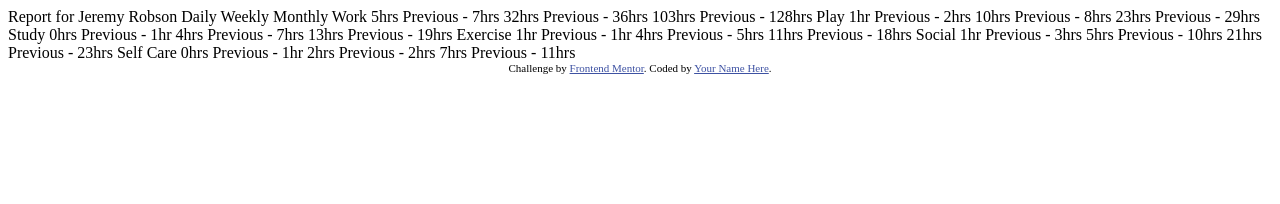
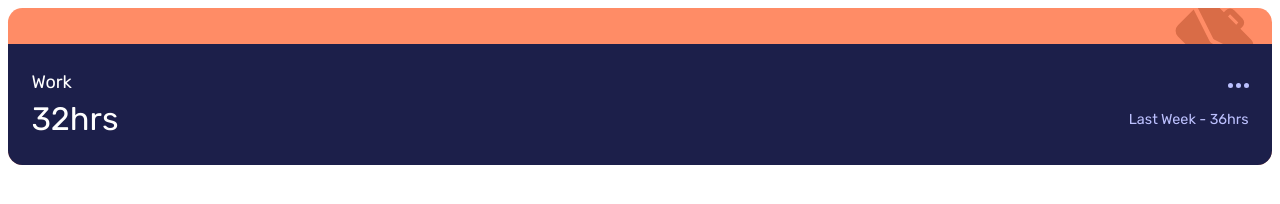
Before and after one commit to anton-zykov/fm-time-tracking-dashboard, a plain HTML site: page index.html in a window 1280 px wide. Drawn offline with Linux system fonts and the light colour scheme.

Commit message:
Add general styles for category card

```diff
--- /dev/null
+++ b/index.css
@@ -0,0 +1,67 @@
+@import url('https://fonts.googleapis.com/css2?family=Rubik:wght@400&display=swap');
+
+:root {
+  --white: hsl(0, 0%, 100%);
+  --very-dark-blue: hsl(226, 43%, 10%);
+  --dark-blue: hsl(235, 46%, 20%);
+  --desaturated-blue: hsl(235, 45%, 61%);
+  --pale-blue: hsl(236, 100%, 87%);
+
+  --blue: hsl(246, 80%, 60%);
+
+  --light-red-work: hsl(15, 100%, 70%);
+  --soft-blue-play: hsl(195, 74%, 62%);
+  --light-red-study: hsl(348, 100%, 68%);
+  --lime-green-exercise: hsl(145, 58%, 55%);
+  --violet-social: hsl(264, 64%, 52%);
+  --soft-orange-self-care: hsl(43, 84%, 65%);
+
+  font-family: 'Rubik', sans-serif;
+  font-weight: 400;
+  font-size: 18px;
+}
+
+.card {
+  position: relative;
+  border-radius: 0.8em;
+  background-color: var(--light-red-work);
+  padding-top: 2em;
+  overflow: hidden;
+}
+
+.card__icon {
+  position: absolute;
+  right: 1em;
+  top: -0.5em;
+}
+
+.card__content {
+  position: relative;
+  display: grid;
+  grid-template-columns: auto auto;
+  row-gap: 0.4em;
+  background-color: var(--dark-blue);
+  padding: 1.5em 1.3em;
+  align-items: center;
+}
+
+.card__title {
+  margin: 0;
+  color: var(--white);
+  font-size: 1em;
+}
+
+.card__more {
+  justify-self: right;
+}
+
+.card__hours {
+  color: var(--white);
+  font-size: 1.8em;
+}
+
+.card__previous {
+  justify-self: right;
+  color: var(--pale-blue);
+  font-size: 0.8em;
+}
--- a/index.html
+++ b/index.html
@@ -2,79 +2,24 @@
 <html lang="en">
 <head>
   <meta charset="UTF-8">
-  <meta name="viewport" content="width=device-width, initial-scale=1.0"> <!-- displays site properly based on user's device -->
+  <meta name="viewport" content="width=device-width, initial-scale=1.0">
 
   <link rel="icon" type="image/png" sizes="32x32" href="./images/favicon-32x32.png">
+  <link rel="stylesheet" href="./index.css">
 
-  <title>Frontend Mentor | Time tracking dashboard</title>
-
-  <!-- Feel free to remove these styles or customise in your own stylesheet 👍 -->
-  <style>
-    .attribution { font-size: 11px; text-align: center; }
-    .attribution a { color: hsl(228, 45%, 44%); }
-  </style>
+  <title>Time tracking dashboard</title>
 </head>
 <body>
-
-  Report for
-  Jeremy Robson
-
-  Daily
-  Weekly
-  Monthly
-
-  Work
-  5hrs <!-- daily -->
-  Previous - 7hrs <!-- daily -->
-  32hrs <!-- weekly -->
-  Previous - 36hrs <!-- weekly -->
-  103hrs <!-- monthly -->
-  Previous - 128hrs <!-- monthly -->
-
-  Play
-  1hr <!-- daily -->
-  Previous - 2hrs <!-- daily -->
-  10hrs <!-- weekly -->
-  Previous - 8hrs <!-- weekly -->
-  23hrs <!-- monthly -->
-  Previous - 29hrs <!-- monthly -->
-
-  Study
-  0hrs <!-- daily -->
-  Previous - 1hr <!-- daily -->
-  4hrs <!-- weekly -->
-  Previous - 7hrs <!-- weekly -->
-  13hrs <!-- monthly -->
-  Previous - 19hrs <!-- monthly -->
-
-  Exercise
-  1hr <!-- daily -->
-  Previous - 1hr <!-- daily -->
-  4hrs <!-- weekly -->
-  Previous - 5hrs <!-- weekly -->
-  11hrs <!-- monthly -->
-  Previous - 18hrs <!-- monthly -->
-
-  Social
-  1hr <!-- daily -->
-  Previous - 3hrs <!-- daily -->
-  5hrs <!-- weekly -->
-  Previous - 10hrs <!-- weekly -->
-  21hrs <!-- monthly -->
-  Previous - 23hrs <!-- monthly -->
-
-  Self Care
-  0hrs <!-- daily -->
-  Previous - 1hr <!-- daily -->
-  2hrs <!-- weekly -->
-  Previous - 2hrs <!-- weekly -->
-  7hrs <!-- monthly -->
-  Previous - 11hrs <!-- monthly -->
-
-
-  <div class="attribution">
-    Challenge by <a href="https://www.frontendmentor.io?ref=challenge" target="_blank">Frontend Mentor</a>.
-    Coded by <a href="#">Your Name Here</a>.
+  <div class="card">
+    <img class="card__icon" src="./images/icon-work.svg" alt="">
+    <div class="card__content">
+      <p class="card__title">Work</p>
+      <a class="card__more" href="/" aria-label="More on work">
+        <img src="./images/icon-ellipsis.svg" alt="">
+      </a>
+      <span class="card__hours">32hrs</span>
+      <span class="card__previous">Last Week - 36hrs</span>
+    </div>
   </div>
 </body>
 </html>
```
